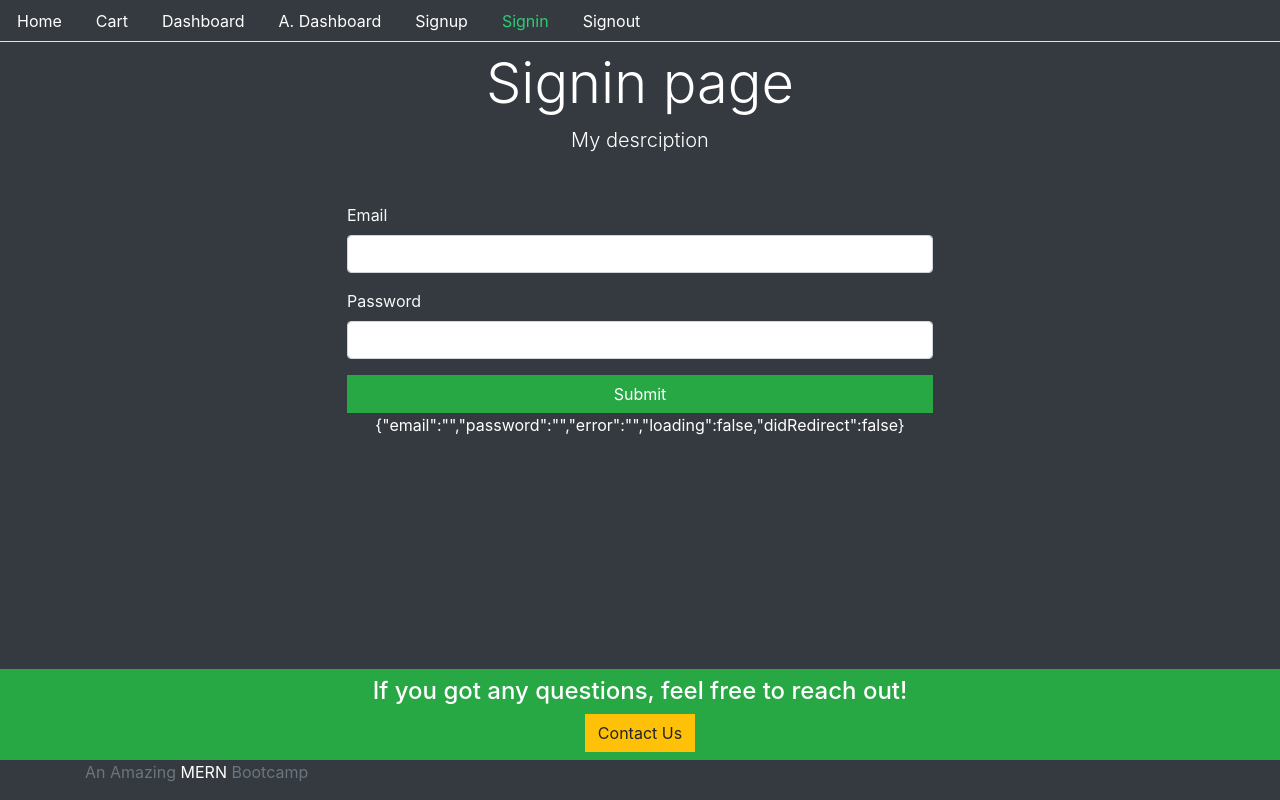
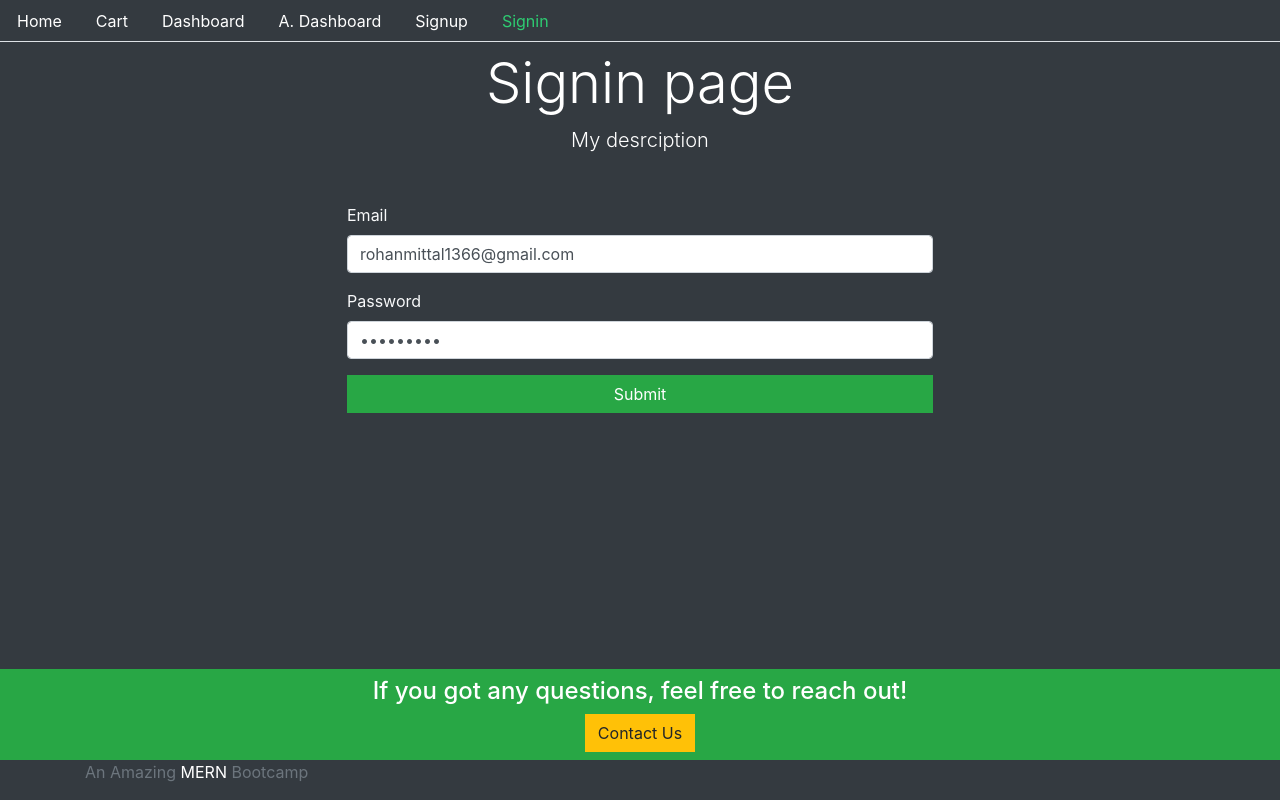
Before and after one commit to rohanmittal1366/ecommerce-site-mern, a React (Create React App) app in the folder projfrontend/: page /signin in a window 1280 px wide. Built offline with nearby package versions, Linux system fonts and the light colour scheme.

Commit message:
Fix : bug in signin

```diff
--- a/projfrontend/src/auth/helper/index.js
+++ b/projfrontend/src/auth/helper/index.js
@@ -56,7 +56,7 @@ export const signout = (next) => {
 
 // t0 check it it logined or not
 export const authenticated = () => {
-  if (typeof window !== "undefined") {
+  if (typeof window == "undefined") {
     return false;
   }
   if (localStorage.getItem("jwt")) {
--- a/projfrontend/src/core/NavigationBar.js
+++ b/projfrontend/src/core/NavigationBar.js
@@ -1,5 +1,6 @@
-import React from "react";
+import React, { Fragment } from "react";
 import { withRouter, Link } from "react-router-dom";
+import { signout, authenticated } from "../auth/helper";
 
 const currentTab = (history, path) => {
   if (history.location.pathname === path) {
@@ -44,6 +45,9 @@ const NavigationBar = ({ history }) => (
           A. Dashboard
         </Link>
       </li>
+
+      {!authenticated() && (
+        <Fragment>
           <li className="nav-item">
             <Link
               style={currentTab(history, "/signup")}
@@ -62,15 +66,23 @@ const NavigationBar = ({ history }) => (
               Signin
             </Link>
           </li>
+        </Fragment>
+      )}
+
+      {authenticated() && (
         <li className="nav-item">
-        <Link
-          style={currentTab(history, "/signout")}
-          className="nav-link"
-          to="/signout"
+          <span
+            className="nav-link text-warning "
+            onClick={() => {
+              signout(() => {
+                history.push("/");
+              });
+            }}
           >
             Signout
-        </Link>
+          </span>
         </li>
+      )}
     </ul>
   </div>
 );
--- a/projfrontend/src/user/Signin.js
+++ b/projfrontend/src/user/Signin.js
@@ -5,8 +5,8 @@ import Base from "../core/Base";
 
 const Signin = () => {
   const [values, setValues] = useState({
-    email: "",
-    password: "",
+    email: "rohanmittal1366@gmail.com",
+    password: "Rohan@123",
     error: "",
     loading: false,
     didRedirect: false,
@@ -125,7 +125,7 @@ const Signin = () => {
       {errorMesssage()}
       {signInForm()}
       {performRedirect()}
-      <p className="text-white text-center">{JSON.stringify(values)}</p>
+      {/* <p className="text-white text-center">{JSON.stringify(values)}</p> */}
     </Base>
   );
 };
```
Lines whose indentation alone changed are shown as unchanged.
